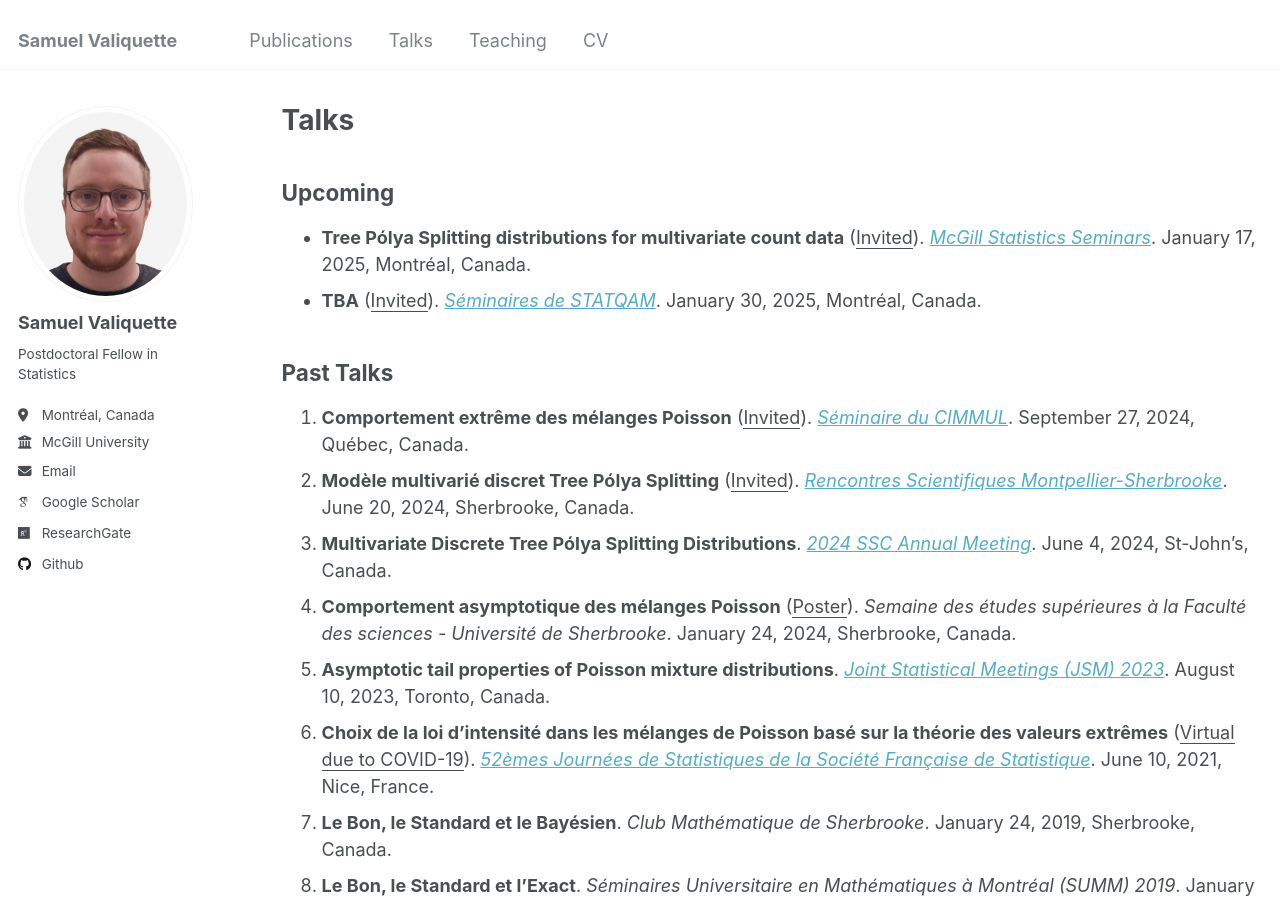
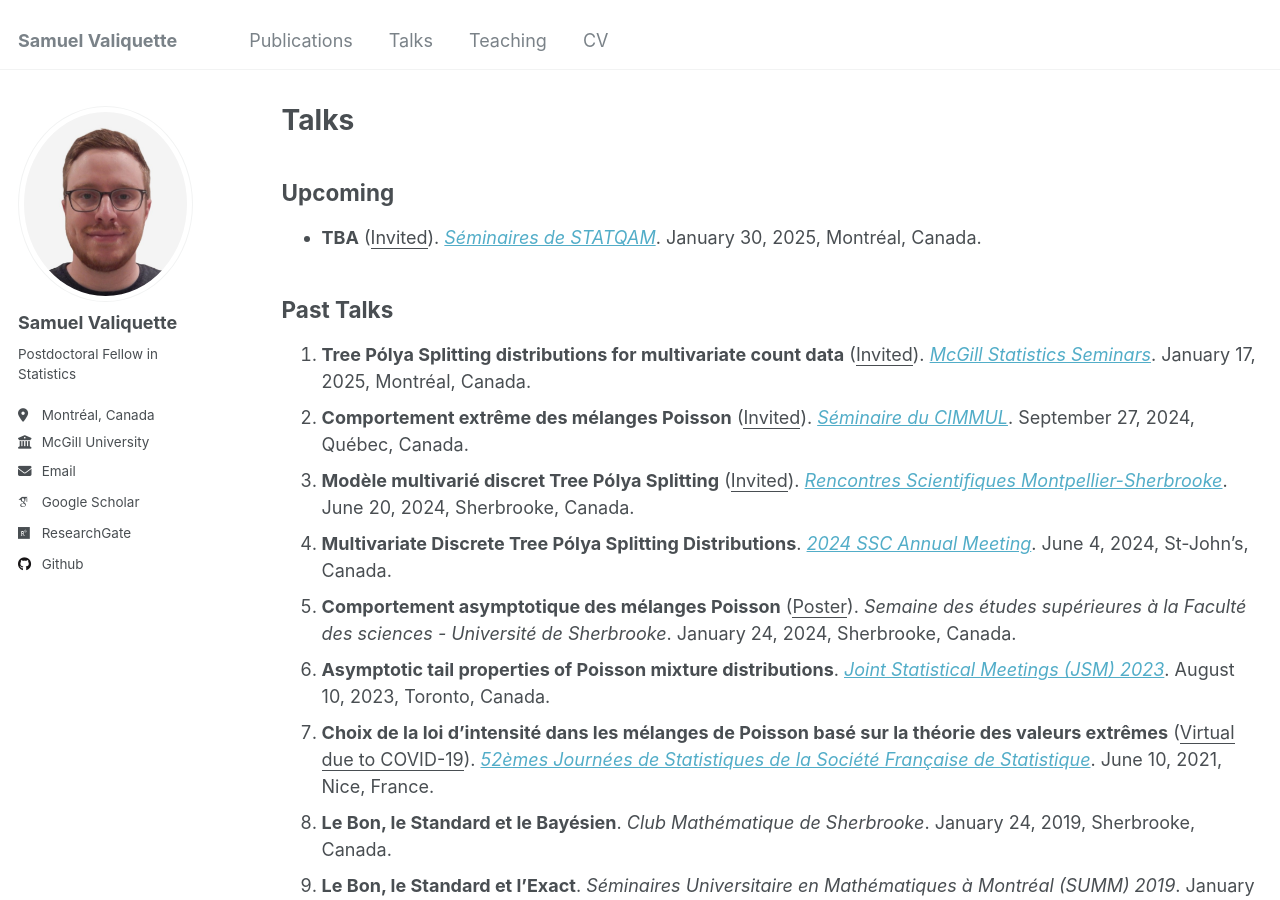
Before and after one commit to s-valiquette/s-valiquette.github.io, a Jekyll site: the page built from _pages/talks.md, in a window 1280 px wide and 900 px high. Built offline with Jekyll 4.4.1, drawn with Linux system fonts in a browser that asks for light colours; some web fonts are replaced; part of the change alters nothing that is shown.

```diff
--- a/_pages/talks.md
+++ b/_pages/talks.md
@@ -6,18 +6,18 @@ author_profile: true
 ---
 
 ## Upcoming
-- **Tree Pólya Splitting distributions for multivariate count data** (<ins>Invited</ins>). *[McGill Statistics Seminars](https://mcgillstat.github.io/)*. January 17, 2025, Montréal, Canada.
 - **TBA** (<ins>Invited</ins>). *[Séminaires de STATQAM](https://statqam.uqam.ca/2024-2025/)*. January 30, 2025, Montréal, Canada.
 
 ## Past Talks
-1. **Comportement extrême des mélanges Poisson** (<ins>Invited</ins>). *[Séminaire du CIMMUL](https://cimmul.fsg.ulaval.ca/event/seminaire-du-cimmul-statistique-simon-valiquette/)*. September 27, 2024, Québec, Canada.
-2. **Modèle multivarié discret Tree Pólya Splitting** (<ins>Invited</ins>). *[Rencontres Scientifiques Montpellier-Sherbrooke](http://s-valiquette.github.io/files/colloque_statistique_UdeS_UM_2024.pdf)*. June 20, 2024, Sherbrooke, Canada.
-3. **Multivariate Discrete Tree Pólya Splitting Distributions**. *[2024 SSC Annual Meeting](https://ssc.ca/en/meeting/annual/presentation/multivariate-discrete-tree-polya-splitting-distributions)*. June 4, 2024, St-John’s, Canada.
-4. **Comportement asymptotique des mélanges Poisson** (<ins>Poster</ins>). *Semaine des études supérieures à la Faculté des sciences - Université de Sherbrooke*. January 24, 2024, Sherbrooke, Canada.
-5. **Asymptotic tail properties of Poisson mixture distributions**. *[Joint Statistical Meetings (JSM) 2023](https://ww2.amstat.org/meetings/jsm/2023/program.cfm)*. August 10, 2023, Toronto, Canada.
-6. **Choix de la loi d’intensité dans les mélanges de Poisson basé sur la théorie des valeurs extrêmes** (<ins>Virtual due to COVID-19</ins>). *[52èmes Journées de Statistiques de la Société Française de Statistique](https://jds2021.sciencesconf.org/program/details.html)*. June 10, 2021, Nice, France.
-7. **Le Bon, le Standard et le Bayésien**. *Club Mathématique de Sherbrooke*. January 24, 2019, Sherbrooke, Canada.
-8. **Le Bon, le Standard et l’Exact**. *Séminaires Universitaire en Mathématiques à Montréal (SUMM) 2019*. January 12, 2019, Montréal, Canada.
+1. **Tree Pólya Splitting distributions for multivariate count data** (<ins>Invited</ins>). *[McGill Statistics Seminars](https://mcgillstat.github.io/)*. January 17, 2025, Montréal, Canada.
+2. **Comportement extrême des mélanges Poisson** (<ins>Invited</ins>). *[Séminaire du CIMMUL](https://cimmul.fsg.ulaval.ca/event/seminaire-du-cimmul-statistique-simon-valiquette/)*. September 27, 2024, Québec, Canada.
+3. **Modèle multivarié discret Tree Pólya Splitting** (<ins>Invited</ins>). *[Rencontres Scientifiques Montpellier-Sherbrooke](http://s-valiquette.github.io/files/colloque_statistique_UdeS_UM_2024.pdf)*. June 20, 2024, Sherbrooke, Canada.
+4. **Multivariate Discrete Tree Pólya Splitting Distributions**. *[2024 SSC Annual Meeting](https://ssc.ca/en/meeting/annual/presentation/multivariate-discrete-tree-polya-splitting-distributions)*. June 4, 2024, St-John’s, Canada.
+5. **Comportement asymptotique des mélanges Poisson** (<ins>Poster</ins>). *Semaine des études supérieures à la Faculté des sciences - Université de Sherbrooke*. January 24, 2024, Sherbrooke, Canada.
+6. **Asymptotic tail properties of Poisson mixture distributions**. *[Joint Statistical Meetings (JSM) 2023](https://ww2.amstat.org/meetings/jsm/2023/program.cfm)*. August 10, 2023, Toronto, Canada.
+7. **Choix de la loi d’intensité dans les mélanges de Poisson basé sur la théorie des valeurs extrêmes** (<ins>Virtual due to COVID-19</ins>). *[52èmes Journées de Statistiques de la Société Française de Statistique](https://jds2021.sciencesconf.org/program/details.html)*. June 10, 2021, Nice, France.
+8. **Le Bon, le Standard et le Bayésien**. *Club Mathématique de Sherbrooke*. January 24, 2019, Sherbrooke, Canada.
+9. **Le Bon, le Standard et l’Exact**. *Séminaires Universitaire en Mathématiques à Montréal (SUMM) 2019*. January 12, 2019, Montréal, Canada.
 
 ## Science Popularization
 - **Presentation of graduate studies**, *François-Williams highschool*, April 2024, Saint-Amable, Canada.
```
